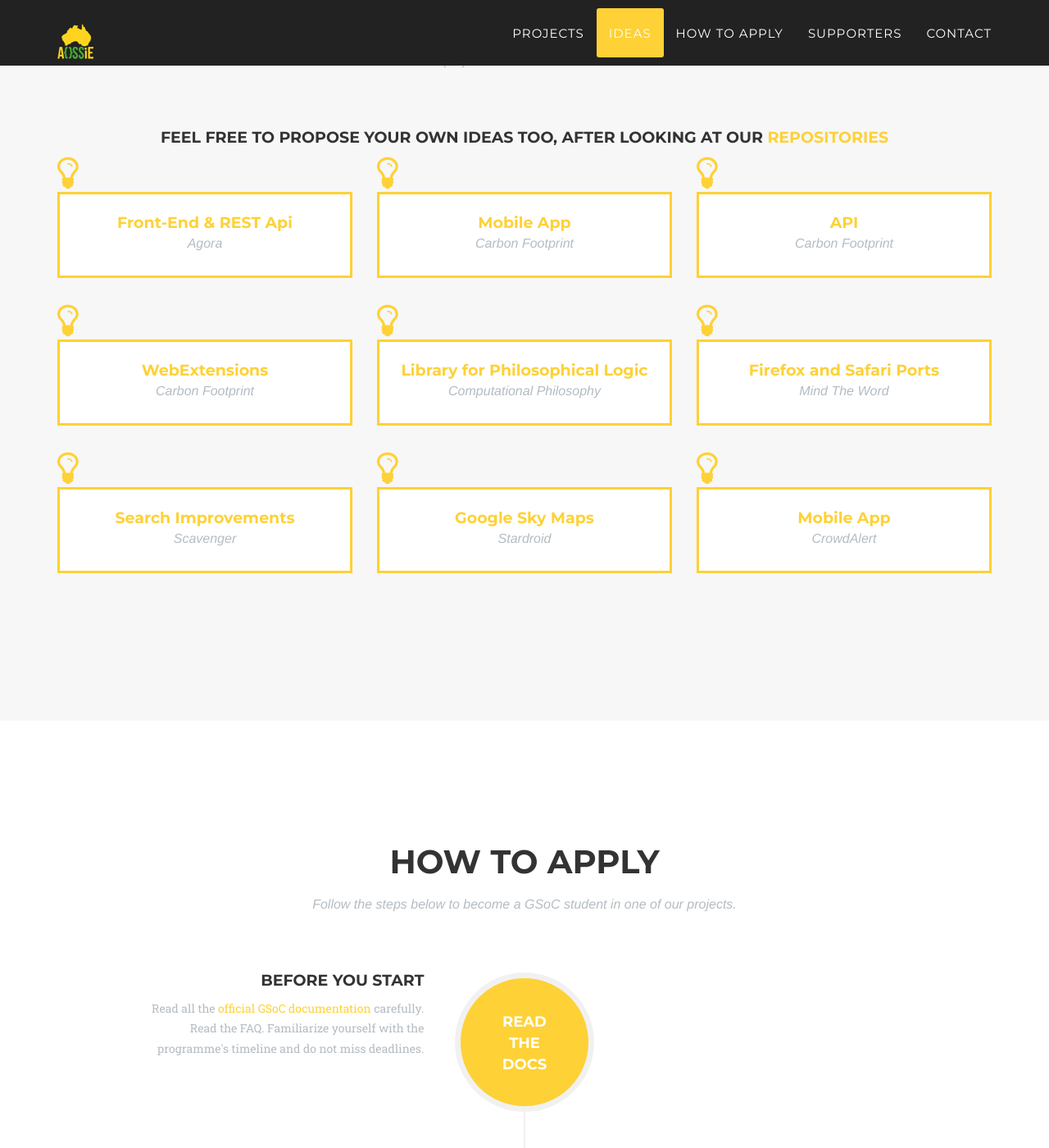
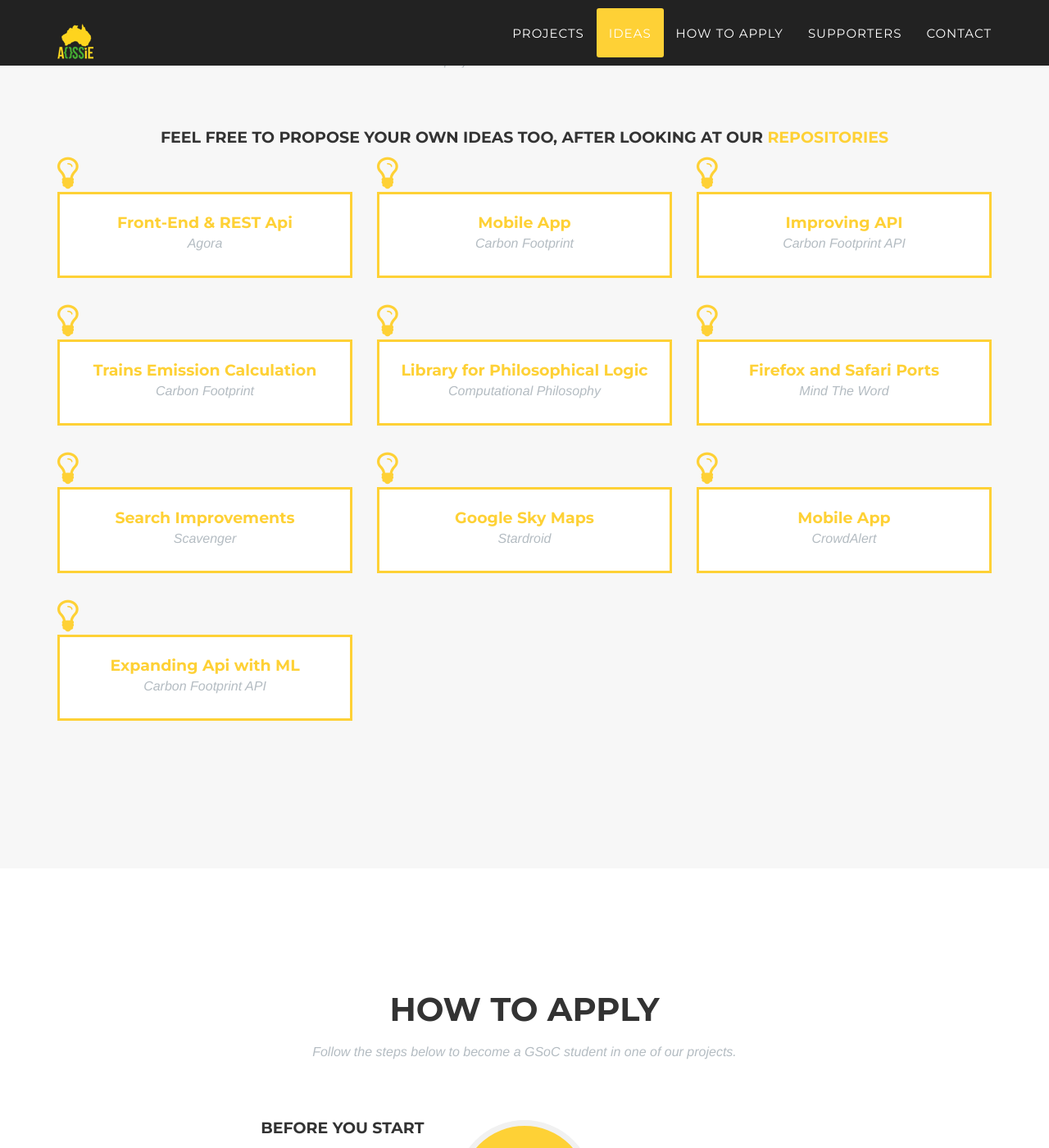
Before and after one commit to DimuthuKasunWP/aossie.gitlab.io, a Jekyll site: the page built from index.html, in a window 1280 px wide and 1400 px high, scrolled down 2264 px. Shown: the whole window at 82% size. Built offline with Jekyll 4.4.1, drawn with Linux system fonts in a browser that asks for light colours; some web fonts are replaced; part of the change alters nothing that is shown.

Commit message:
added ideas for API and extension

```diff
--- a/_config.yml
+++ b/_config.yml
@@ -60,14 +60,14 @@ ideas:
   title: Mobile App
   id: 2
   description: footprint-mobile.md
+- project: Carbon Footprint API
+  title: Improving API
+  id: 3
+  description: footprint-api-improvement.md
 - project: Carbon Footprint
-  title: API
-  id: 3
-  description: footprint-api.md
-- project: Carbon Footprint
-  title: WebExtensions
+  title: Trains Emission Calculation
   id: 4
-  description: footprint-webext.md
+  description: footprint-trains.md
 - project: Computational Philosophy
   title: Library for Philosophical Logic
   id: 5
@@ -88,6 +88,10 @@ ideas:
   title: Mobile App
   id: 9
   description: crowd-alert.md
+- project: Carbon Footprint API
+  title: Expanding Api with ML
+  id: 10
+  description: footprint-api-expanding.md
 
 
 # Social networks usernames (many more available: google-plus, flickr, dribbble, pinterest, instagram, tumblr, linkedin, etc.)
--- /dev/null
+++ b/_includes/ideas/footprint-api-expanding.md
@@ -0,0 +1,30 @@
+
+## Carbon Footprint - API
+
+### Idea: Expansion of CO2 Emissions API
+
+#### Description
+
+Carbon footprint API is a 2017 GSoC Project, which is currently robust enough to calculate dependent and independent carbon emission from the sources. At present we are dependent on the very small data set which is used directly to calculate carbon emission for different endpoints.
+
+We are planning to have a machine learning based backend API which will contain models and will be connected to existing API. This basically involves finding suitable real-world datasets based on carbon emission API and using the same to train machine learning models. These models will be hooked up to a python based web server maybe Flask or tornado and allow the rest API to query specific emission rates.
+
+**Note - You are supposed to propose the datasets in your GSoC proposal or beforehand.**
+
+
+Project url [here](https://gitlab.com/aossie/CarbonFootprint-API),
+project is live at [https://carbonhub.xyz](https://carbonhub.xyz)
+
+#### Requirements
+
+For this project, we are looking for a student with:
+
+- motivation to search, find and understand sources of reliable scientific data about CO2 emissions.
+
+- OOP, Python, Tornado (primarily for its web-socket functionality) or Flask framework, Scikit-Learn, Basic understanding of Machine Learning.
+
+
+
+#### Mentors
+
+Chirag Arora, Saisankar Gochhayat, Vaibhav Sharma, Nakul Havelia, Bruno W. Paleo
--- /dev/null
+++ b/_includes/ideas/footprint-api-improvement.md
@@ -0,0 +1,33 @@
+
+## Carbon Footprint - API
+
+### Idea: Improvement of CO2 Emissions API
+
+#### Description
+
+This idea is a based on improving the existing API. Both front end as well as backend functionalities.
+
+###### Scopes
+ - Refactoring: Improving the Design of Existing Code.
+ - Allow user to test APIs on the front end itself
+ - Bind API with the machine learning framework in a REST manner.
+ - Utilize the structure of current DB model to produce more dependent footprint data and expansion of the existing dataset to include more data points conforming to the existing schema.
+
+Note - You are not limited to the following scopes mentioned above. Alongside these, you are supposed to clearly demonstrate in your proposal, how the project can be moved forward to provide a more wholesome experience for corporate/companies looking forward to calculate their carbon emission.
+
+Project url [here](https://gitlab.com/aossie/CarbonFootprint-API),
+project is live at [https://carbonhub.xyz](https://carbonhub.xyz)
+
+#### Requirements
+
+For this project, we are looking for a student with:
+
+- motivation to search, find and understand sources of reliable scientific data about CO2 emissions.
+
+- knowledge of OOP, Javascript ES6, ReactJS, NodeJS, MongoDB, ExpressJS.
+
+
+
+#### Mentors
+
+Chirag Arora, Saisankar Gochhayat, Vaibhav Sharma, Nakul Havelia, Bruno W. Paleo
--- a/_includes/ideas/footprint-api.md
+++ /dev/null
@@ -1,31 +0,0 @@
-
-## Carbon Footprint
-
-### Idea: CO2 Emissions API
-
-#### Description
-
-Carbon Footprint is currently a browser extension (for Chrome, Firefox and Safari) that calculates CO2 emissions incurred when driving (or using public transportation) on routes suggested by map services such as Google Maps, Here and Open Street Map. To do that, we implemented functions (in Javascript) that convert distance, time, fuel type and other inputs into CO2. These functions are potentially useful for other projects as well, but they are currently not accesible outside Carbon Footprint. We would like to transform these useful functions into two APIs:
-
-1. A javascript API consisting of a single and well-documented Javascript file that could be imported by other projects. (This is expected to be easy and just a matter of refactoring code that we already have.)
-2. A RESTful web API that would allow clients to submit GET requests containing inputs such as distance, time and fuel type and obtain the corresponding CO2 emissions as response in JSON.
-
-Furthermore, we would like to expand the set of CO2 conversion functions that we already have as much as possible. We would like our APIs to be able to calculate the CO2 footprint of *everything*, and not only driving and public transportation. For instance, we would like to have: a function that takes a given amount of electricity (in kWh) and the country where it was generated, and outputs the CO2 emissions incurred in generating it; a function that takes a given plant species and an amount of time and outputs how much CO2 the plant will absorb in that amount of time; a function that takes an amount and type of meat, and how much CO2 was released in producing it; a function that takes an animal species and an amount of time and outputs how much CO2 it creates while breathing; and so on... We want a universal converter to CO2.
-
-The conversion functions should be implemented using reliable scientific data.
-
-If you apply for this idea, please give some details about how you would implement  and host the RESTful API. And please list which conversion functions you would implement (preferably citing/linking the sources you would use).
-
-#### Requirements
-
-For this project, we are looking for a student:
-
-- with basic knowledge of Javascript, HTML, CSS and RESTful web services.
-
-- motivation to search, find and understand sources of reliable scientific data about CO2 emissions.
-
-
-
-#### Mentors
-
-Chirag Arora, Kolya Opahle, Prateek Gupta, Bruno Woltzenlogel Paleo
--- /dev/null
+++ b/_includes/ideas/footprint-trains.md
@@ -0,0 +1,30 @@
+## Carbon Footprint
+
+### Idea: Trains Emission Calculation and Better Error Detection
+
+#### Description
+
+Last year  we added an error detection system for this project, however it can be improved further. Ideally it should be able to tell whether the error causes the extension to entirely stop working on a particular website or not and based on this information the particular website should be disabled using the enable/disable module built in.
+
+
+Also, currently the extension has limited support for calculation of carbon emission from trains. Calculation of carbon emission of trains is significantly different when compared to aircrafts and cars. The extension currently only supports France’s train system and expansion of its features should probably be done country wise. In your proposal clearly explain your approach and give links to relevant documents.
+
+This project won’t take too long therefore should be combined with other project ideas, feel free to come up with your own ideas.
+
+**Note - You are supposed to propose the datasets in your GSoC proposal**
+
+Project url [here](https://gitlab.com/aossie/CarbonFootprint),
+project is live at the [Chrome Web Store](https://chrome.google.com/webstore/detail/carbon-footprint-for-goog/ednfpjleaanokkjcgljbmamhlbkddcgh?utm_source=chrome-ntp-icon)
+
+#### Requirements
+
+For this project, we are looking for a student with:
+
+- motivation to search, find and understand sources of reliable scientific data about CO2 emissions.
+
+- knowledge of OOP, Javascript, HTML/CSS and possibly some Machine Learning.
+
+
+#### Mentors
+
+Chirag Arora, Vaibhav Sharma, Nakul Havelia, Bruno W. Paleo.
--- a/_includes/ideas/footprint-webext.md
+++ /dev/null
@@ -1,23 +0,0 @@
-## Carbon Footprint
-
-### Idea: Using WebExtensions
-
-#### Description
-
-Since we started building this extension the team at mozilla has come up with a new extension platform called WebExtensions wich basically mirrors Google's extension format but with a few subtile differences in the implementation.
-
-We would like to make the switch to WebExtensions because it should allow us to decrease clutter and size of the codebase considerably.
-
-Note that this will most likely not be enough work to keep you busy for the whole program so you should propose additional project ideas if you want to work on this one.
-
-There is an [ongoing discussion](https://gitlab.com/aossie/CarbonFootprint/issues/138) in our issues list on how to achieve this goal.
-
-#### Requirements
-
-For this project, we are looking for a student with:
-
-- basic knowledge of Javascript, HTML, CSS.
-
-#### Mentors
-
-Chirag Arora, Kolya Opahle, Prateek Gupta, Bruno Woltzenlogel Paleo
```
Also changed, not shown: Gemfile.lock, 5 other files.
